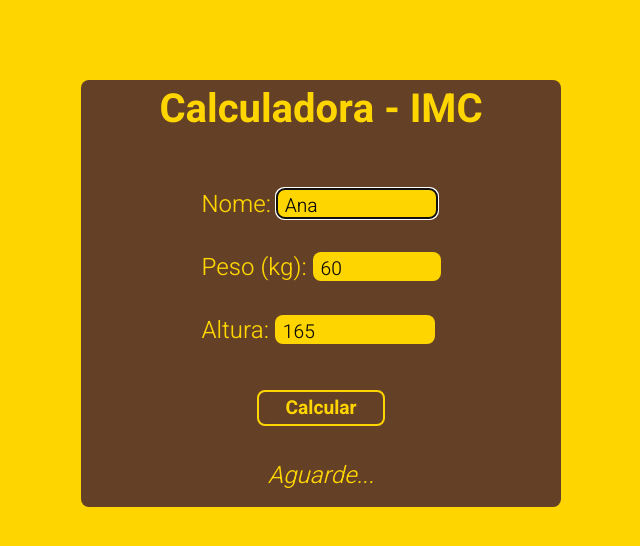
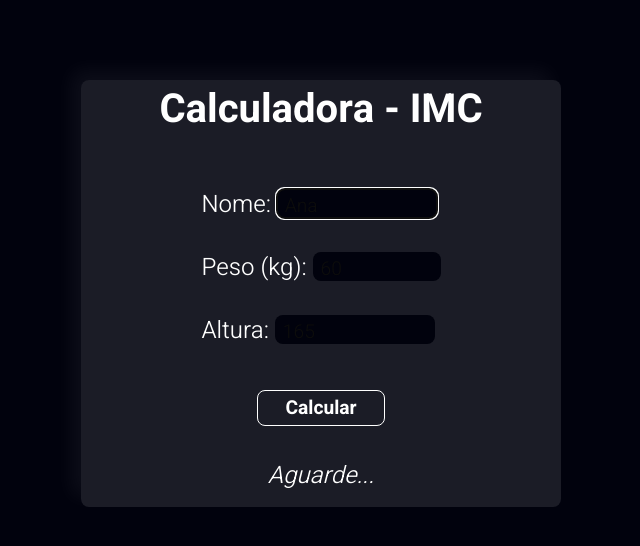
Before and after one commit to TamilaCambe/CalculadoraIMC, a plain HTML site: page index.html in a window 1280 px wide. Shown: the whole page, without its empty margins (319-959 px from the left). Drawn offline with Linux system fonts and the light colour scheme.

Commit message:
colors
change in background colors, input, button and also color of the letters...

```diff
--- a/styles.css
+++ b/styles.css
@@ -7,12 +7,12 @@
  }
 
  body {
-     background-color: rgb(255, 213, 0);
+     background-color: rgb(1, 2, 13);
  }
 
  h1 {
      font-size: 2.5rem;
-     color: rgb(255, 213, 0);
+     color: #fff;
      margin-bottom: 1.5rem;
      margin-inline: auto;
      text-align: center;
@@ -20,7 +20,7 @@
 
  p {
      margin-bottom: 0.90rem;
-     color: rgb(255, 213, 0);
+     color: #fff;
      font-size: 1.5rem;
      margin-top: 1.5rem;
  }
@@ -34,7 +34,7 @@
      border: none;
      padding-left: .5rem;
      padding-top: .3rem;
-     background-color: rgb(255, 213, 0);
+     background-color: rgb(1, 2, 13);
      font-size: 1.2rem;
  }
 
@@ -50,8 +50,8 @@
 
  .container {
      position: relative;
-     background-color: rgba(39, 7, 53, 0.722);
-     box-shadow: -15px -15px -30px rgba(0, 0, 0, 0.618);
+     background-color: rgba(255, 255, 255, 0.1);
+     box-shadow: -10px -10px 20px rgba(255, 255, 255, 0.05);
      width: 30rem;
      height: 100%;
      border-radius: .5rem;
@@ -73,9 +73,9 @@
      width: 8rem;
      height: 2.2rem;
      border-radius: .5rem;
-     border: 2px solid rgb(255, 213, 0);
-     background-color: #634026;
-     color: rgb(255, 213, 0);
+     border: 1px solid #fff;
+     background-color: transparent;
+     color: #fff;
      margin-top: 1.5rem;
      margin-inline: auto;
      font-size: 1.2rem;
@@ -84,11 +84,13 @@
  }
 
  button:hover {
-     background-color: rgba(0, 0, 0, 0.662);
+     background-color: rgba(1, 2, 13);
  }
 
  button:active {
-     background-color: #634026;
+     background-color: #fff;
+     box-shadow: -5px -5px 10px rgba(255, 255, 255, 0.20);
+     color: rgb(1, 2, 13);
  }
 
  #res {
```
